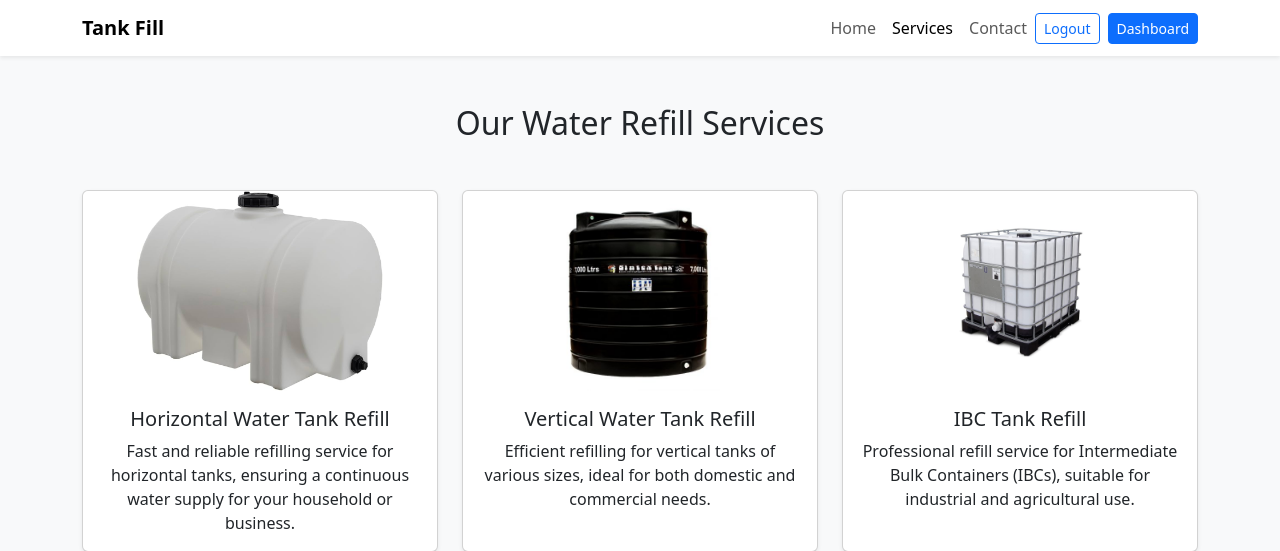
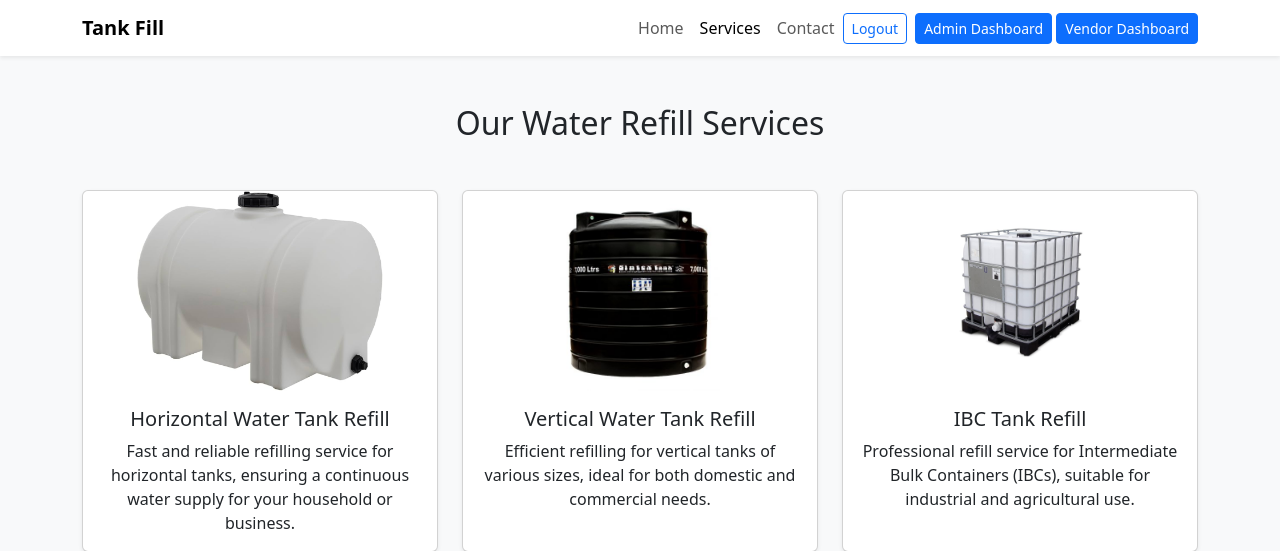
Before and after one commit to Godfred48/WaterTankRefill-App, a Django app: page /services/ in a window 1280 px wide. Shown: the top 551 px of the page. Run offline with Django 5.2, Linux system fonts and the light colour scheme; a user stored in the database is signed in.

```diff
--- a/templates/services.html
+++ b/templates/services.html
@@ -46,7 +46,15 @@
             <a class="btn btn-outline-primary btn-sm me-2" href="{% url 'logout' %}">Logout</a>
           </li>
           <li class="nav-item">
-            <a class="btn btn-primary btn-sm" href="{% url 'customer_dashboard' %}">Dashboard</a>
+            {% if request.user.is_admin %}
+            <a class="btn btn-primary btn-sm" href="{% url 'customer_dashboard' %}">Admin Dashboard</a>
+            {% endif %}
+            {% if request.user.is_customer %}
+            <a class="btn btn-primary btn-sm" href="{% url 'customer_dashboard' %}">Customer Dashboard</a>
+            {% endif %}
+            {% if request.user.is_vendor %}
+            <a class="btn btn-primary btn-sm" href="{% url 'vendor_dashboard' %}">Vendor Dashboard</a>
+            {% endif %}
           </li>
           {% endif %}
         </ul>
```
